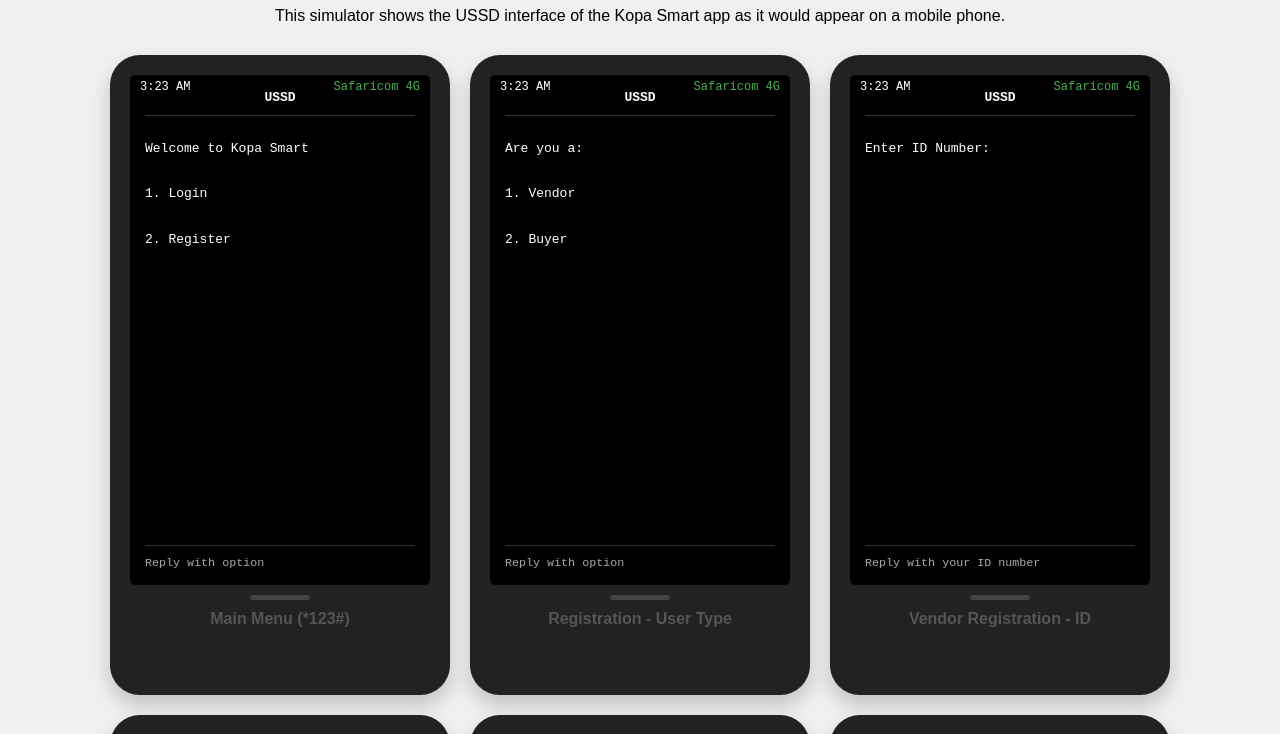
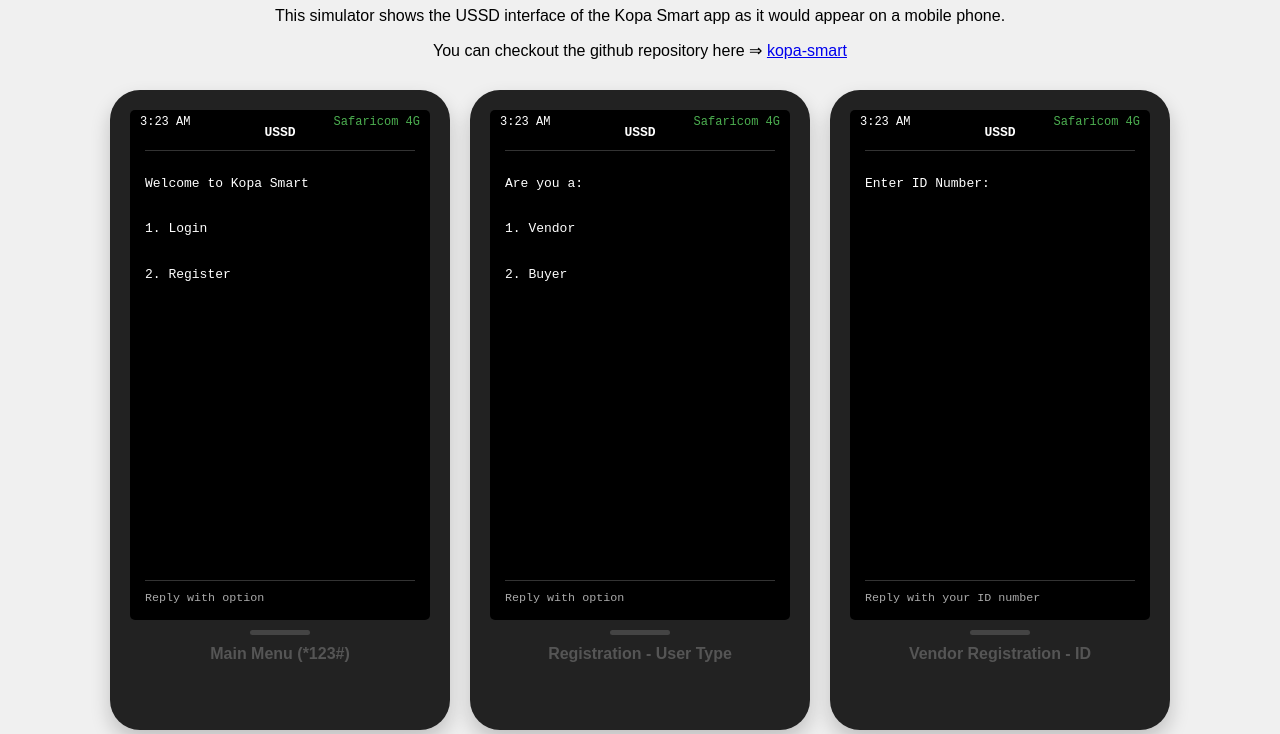
Before and after one commit to Muchirik/kopa-smart, a website: page index.html in a window 1280 px wide. Shown: the part 93-827 px from the top of the page. Drawn offline with Linux system fonts and the light colour scheme.

Commit message:
add link to repo

```diff
--- a/index.html
+++ b/index.html
@@ -142,6 +142,7 @@
         <h1>Kopa Smart USSD Simulator</h1>
         <p style="text-align: center;">This simulator shows the USSD interface of the Kopa Smart app as it would
             appear on a mobile phone.</p>
+            <p style="color: #000; text-align: center;">You can checkout the github repository here &rArr; <span style="color: blue;"><a href="https://github.com/Muchirik/kopa-smart" target="_blank">kopa-smart</a></span></p>
 
         <div class="phone-container">
             <!-- Main Menu -->
```
